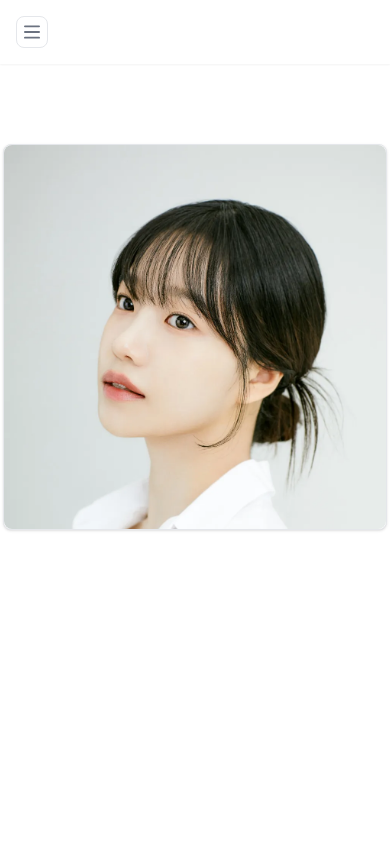
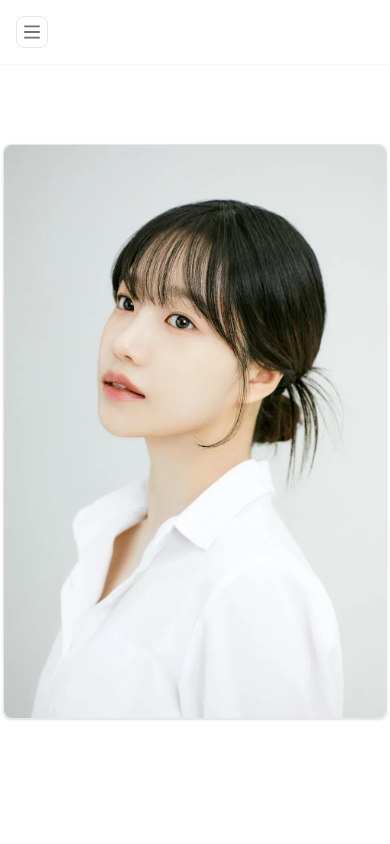
Before and after one commit to 42Seoul-Tea42/frontend, a Next.js app: page /home in a window 390 px wide. Shown: the top 844 px of the page. Built offline with nearby package versions, Linux system fonts and the light colour scheme.

Commit message:
fix 이벤트 중복 등록으로 인한 문제 수정
- next component인 Image에서 기본값이 draggable=true 로 설정되어있어 이미지가 프리렌더링 되면서 드래그가 두번 발생하는 문제를 제거

```diff
--- a/app/home/page.tsx
+++ b/app/home/page.tsx
@@ -1,34 +1,27 @@
 'use client';
 
-import { useEffect } from 'react';
 import Image from 'next/image';
-import CarouselButton from './components/CarouselButton';
+import Draggable from 'react-draggable';
 
 const Home: React.FC = () => {
-  // const clickImage = () => {
-  // 상세데이터 가져오기
-  // };
-
-  // const changeNextImgage = () => {
-  // 다음사람 이미지 가져오기
-  // };
-
-  useEffect(() => {}, []);
-
   return (
-    <>
-      <div className="w-full h-screen">
+    <div className="w-full h-screen">
+      {' '}
+      <Draggable>
         <div className="mx-auto mt-20 max-w-sm bg-white border border-gray-200 rounded-lg shadow dark:bg-gray-800 dark:border-gray-700">
-          <div id="default-carousel" className="relative w-full" data-carousel="slide">
-            <div className="relative h-96 overflow-hidden rounded-lg md:h-96">
-              <Image src="/조유리.webp" alt="face" width={500} height={500} priority={true} />
-            </div>
-            {/* <CarouselButton direction="left" position="start-0" />
-              <CarouselButton direction="right" position="end-0" /> */}
+          <div className="relative overflow-hidden rounded-lg md:h-96">
+            <Image
+              src="/조유리.webp"
+              alt="face"
+              width={500}
+              height={500}
+              priority={true}
+              draggable={false}
+            />
           </div>
         </div>
-      </div>
-    </>
+      </Draggable>
+    </div>
   );
 };
 
```
